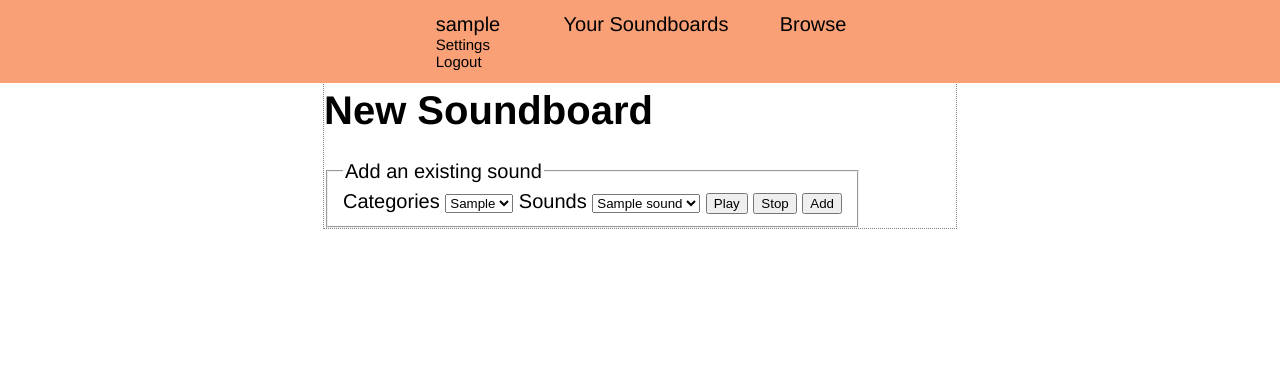
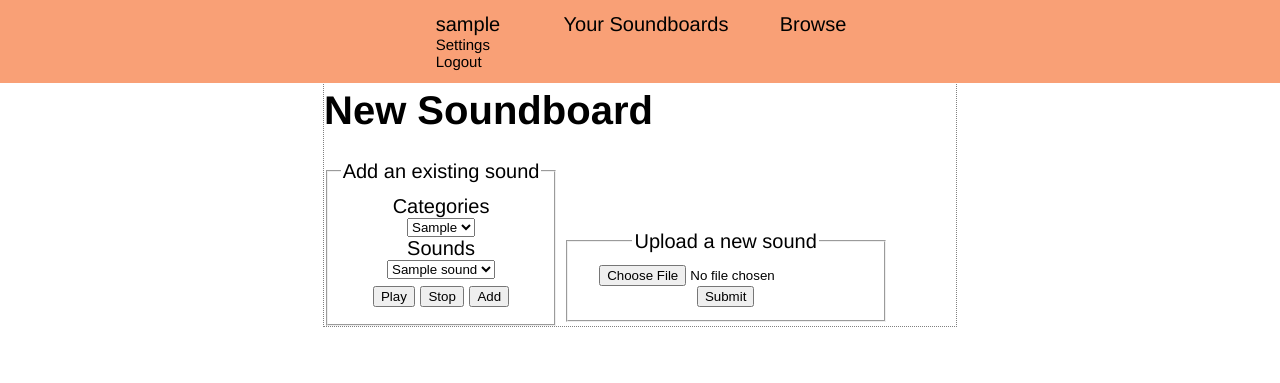
Before and after one commit to Nuttjacob/SoundboardSaver, a PHP site: page /newsb.php in a window 1280 px wide. Shown: the top 383 px of the page. Run offline with PHP 8.4, Linux system fonts and the light colour scheme; the visitor is signed in with stand-in values (Sample User, id 1); tables that the repository leaves empty or names only in its code hold one stand-in row (values such as "Sample post"); data that the repository does not hold is empty; a stand-in replaces the project's code that opens the database connection.

Commit message:
Sound submission form started
There will be a place where you can submit your own sound to add to the sound library. They can be public or private.

```diff
--- a/main.css
+++ b/main.css
@@ -7,6 +7,17 @@ main {
 	margin: 60px auto auto auto;
 	border: 1px dotted gray;
 }
-#newsoundfield {
+#selsoundfield, #upsoundfield {
 	width: fit-content;
+	padding: 2%;
+	text-align: center;
+	display: inline;
 }
+#selsoundfield select, #selsoundfield label {
+	display: block;
+	margin: auto;
+}
+#selcontrols {
+	padding: 2%;
+	margin: auto;
+}
--- a/newsb.php
+++ b/newsb.php
@@ -1,5 +1,6 @@
 <!--Jacob Grover, 2/27/22
 https://www.w3schools.com/sql/sql_distinct.asp
+https://developers.google.com/web/fundamentals/media/recording-audio
 -->
 <?php
 	session_start();
@@ -27,7 +28,7 @@ https://www.w3schools.com/sql/sql_distinct.asp
 				$totalcats = mysqli_query($dbconnection, "SELECT DISTINCT category FROM sounds;");//Gets all of the categories, should change this variable name
 				$catnum = mysqli_num_rows($totalcats);
 			?>
-			<fieldset id="newsoundfield">
+			<fieldset id="selsoundfield">
 				<legend>Add an existing sound</legend>
 				<label for="categories">Categories</label><!--The categories themselves are loaded by PHP, then JS gets the sounds for the given category with more PHP-->
 				<select id="categories">
@@ -43,9 +44,16 @@ https://www.w3schools.com/sql/sql_distinct.asp
 				<!--JS inserts the sounds for the category here -->
 				<select id="sounds">
 				</select>
+				<div id="selcontrols">
 					<button type="button" id="playsoundsel">Play</button>
 					<button type="button" id="stopsoundsel">Stop</button>
 					<button type="button" id="addsoundbutton">Add</button>
+				</div>
+			</fieldset>
+			<fieldset id="upsoundfield">
+			<legend>Upload a new sound</legend>
+			<input type="file" id="filesel" name="file" accept="audio/mp3, audio/wav" capture><!-- get capture working -->
+			<input type="submit">
 			</fieldset>
 		</main>
 	</body>
```
Lines whose indentation alone changed are shown as unchanged.
